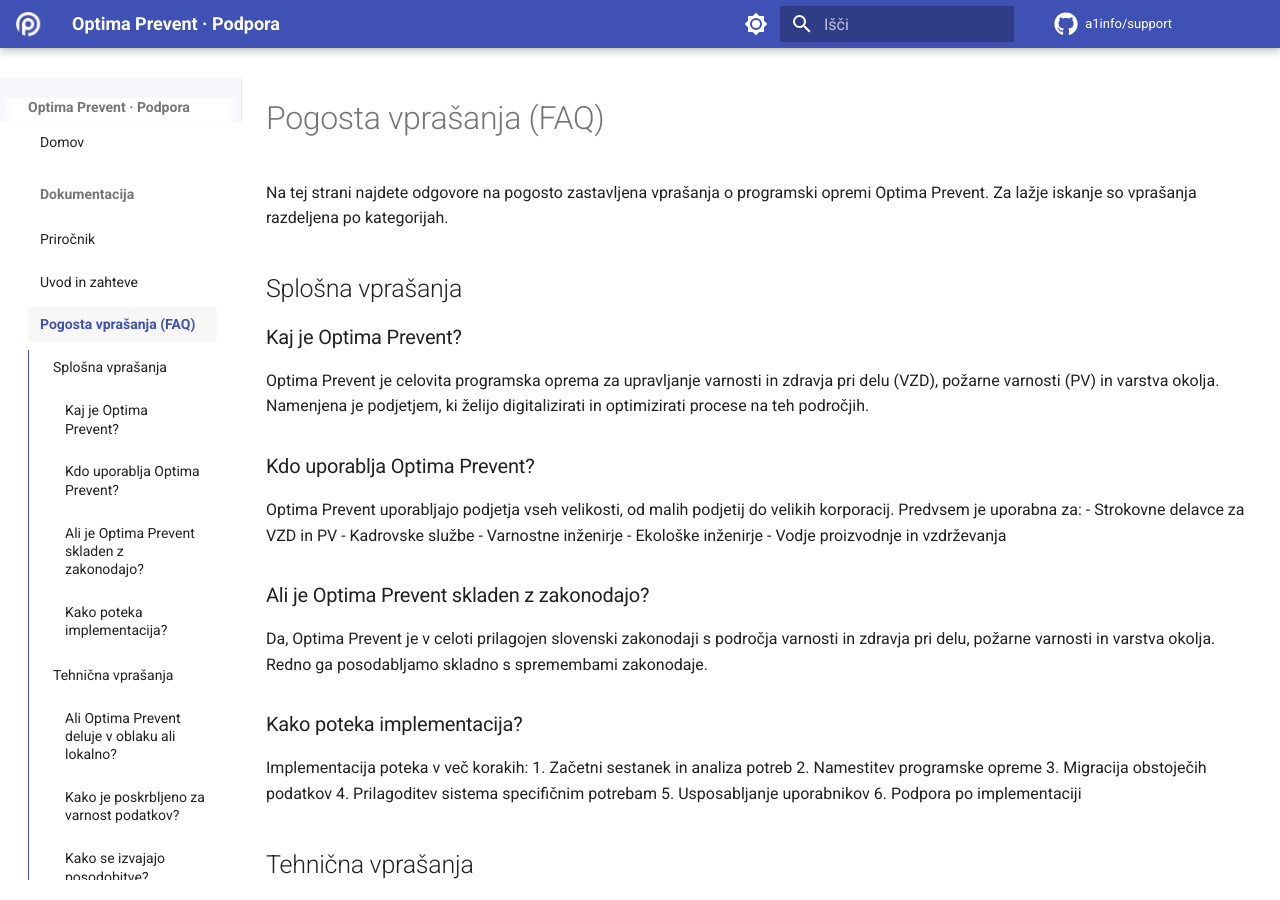
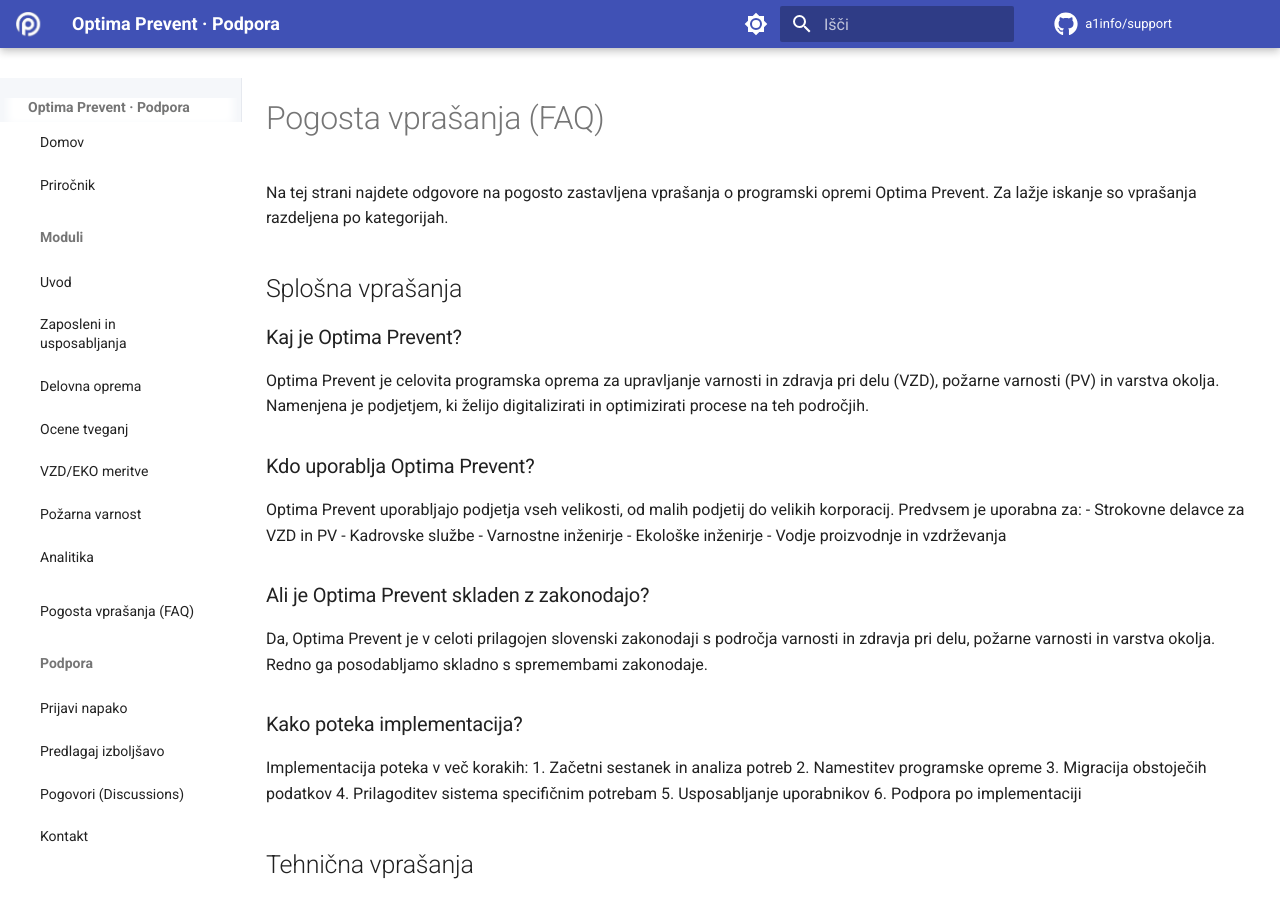
Before and after one commit to a1info/support, an MkDocs documentation site: the page built from docs/faq.md, in a window 1280 px wide and 900 px high. Built offline with MkDocs 1.6.1 and Material for MkDocs 9.7.7, drawn with Linux system fonts in a browser that asks for light colours; comment, search, counter and statistics services are not loaded.

Commit message:
Update navigation structure in mkdocs.yml

```diff
--- a/mkdocs.yml
+++ b/mkdocs.yml
@@ -37,6 +37,9 @@
     - search.highlight
     - content.code.copy
     - content.tooltips
+    - navigation.indexes
+    - navigation.footer
+    - navigation.collapse
 
 extra_css:
   - assets/index.css
@@ -55,10 +58,16 @@
 
 nav:
   - Domov: index.md
-  - Dokumentacija:
-    - Priročnik: manual-sl.md
-    - Uvod in zahteve: introduction.md
-    - Pogosta vprašanja (FAQ): faq.md
+  - Priročnik: manual-sl.md
+  - Moduli:
+    - Uvod: manual/introduction.md
+    - Zaposleni in usposabljanja: manual/employees.md
+    - Delovna oprema: manual/equipment.md
+    - Ocene tveganj: manual/risk-assessment.md
+    - VZD/EKO meritve: manual/measurements.md
+    - Požarna varnost: manual/fire-safety.md
+    - Analitika: manual/analytics.md
+  - Pogosta vprašanja (FAQ): manual/faq.md
   - Podpora:
     - Prijavi napako: https://github.com/a1info/support/issues/new?template=bug_report.yml
     - Predlagaj izboljšavo: https://github.com/a1info/support/issues/new?template=feature_request.yml
```
